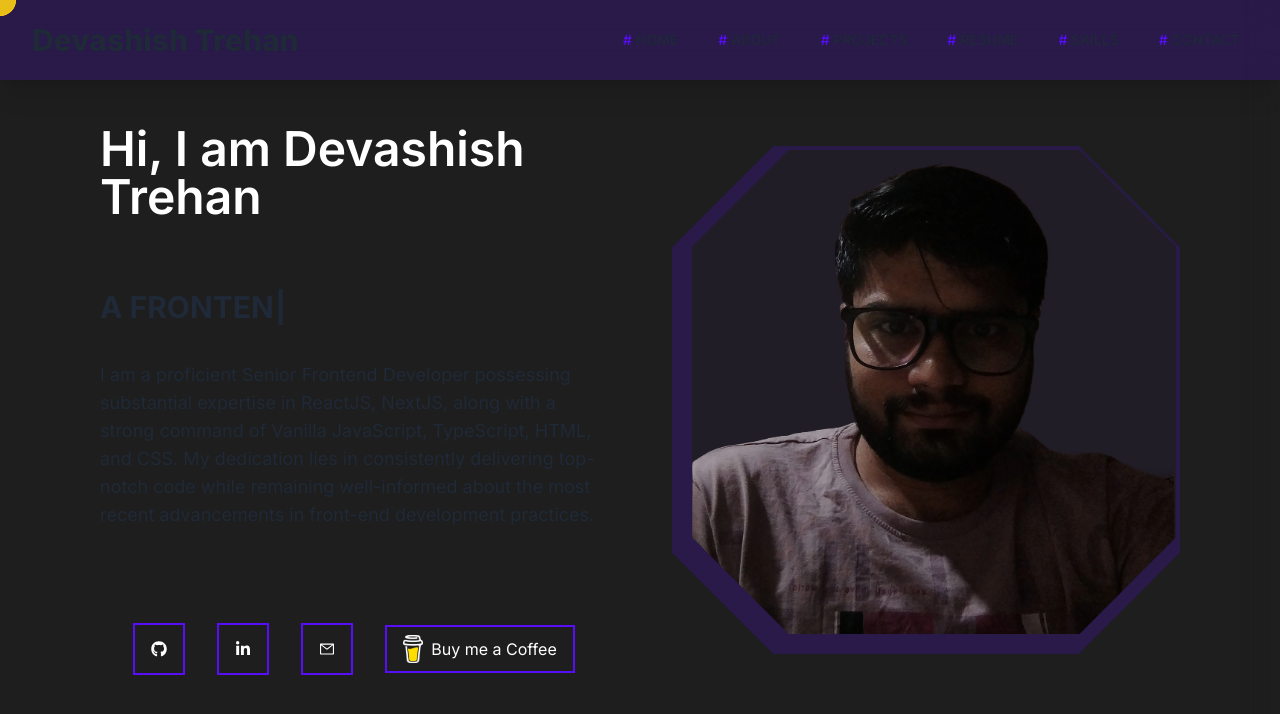
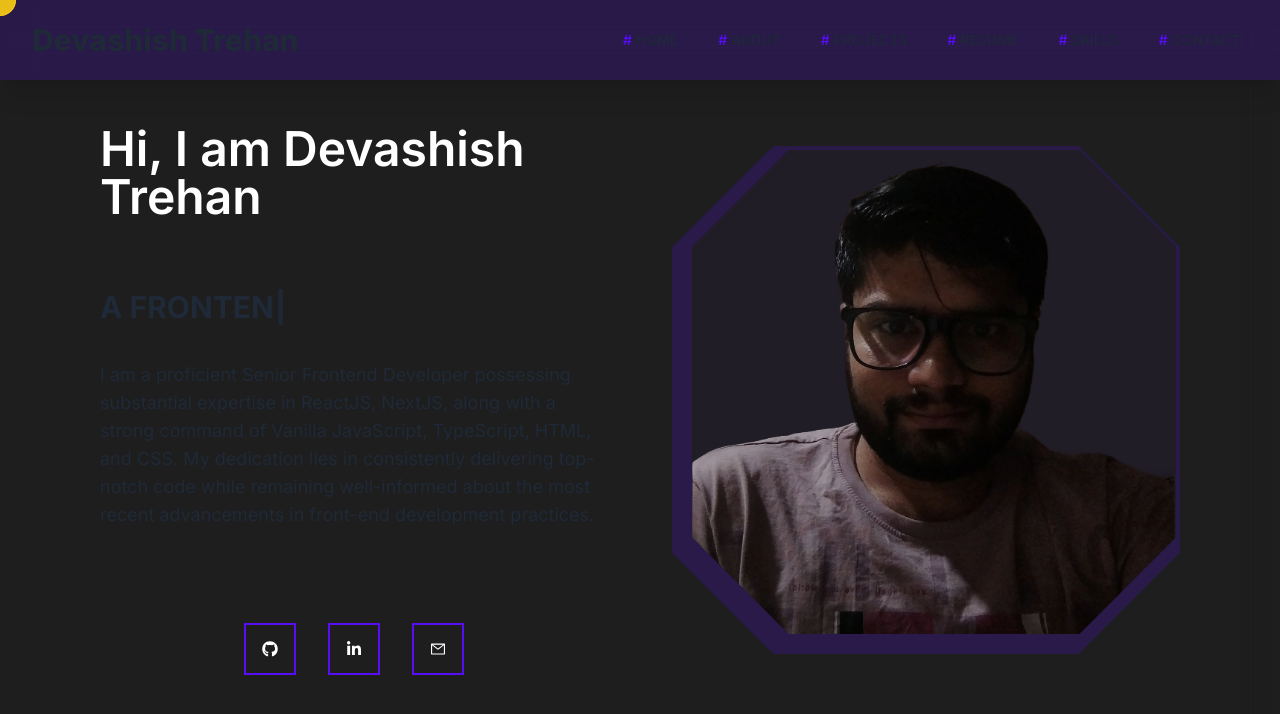
Before and after one commit to siddharthBadola/dev-portfolio, a Next.js app: page / in a window 1280 px wide. Shown: the top 714 px of the page. Built offline with nearby package versions, Linux system fonts and the light colour scheme.

Commit message:
buy-coffee link removed

```diff
--- a/src/components/home.tsx
+++ b/src/components/home.tsx
@@ -44,7 +44,7 @@ const Home = (props: SectionProps) => {
           consistently delivering top-notch code while remaining well-informed
           about the most recent advancements in front-end development practices.
         </p>
-        <SocialMediaButtons className="m-auto mt-16" showBuyMeCoffeeButton />
+        <SocialMediaButtons className="m-auto mt-16" />
       </div>
       <div className="order-1 my-8 lg:order-2">
         <div className="bevel-clip mx-auto flex w-fit items-center justify-center bg-primary bg-opacity-20 p-3">
```
